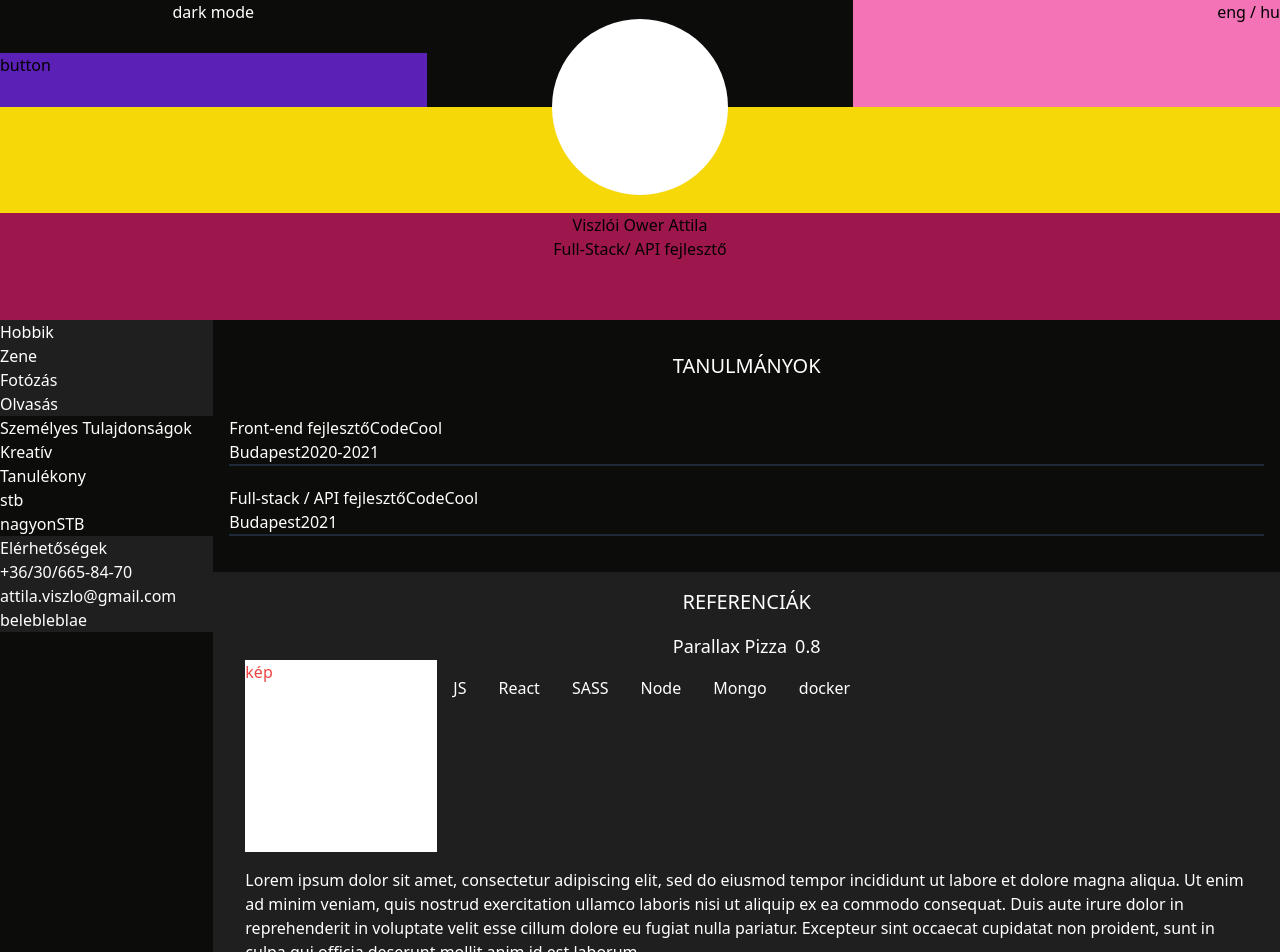
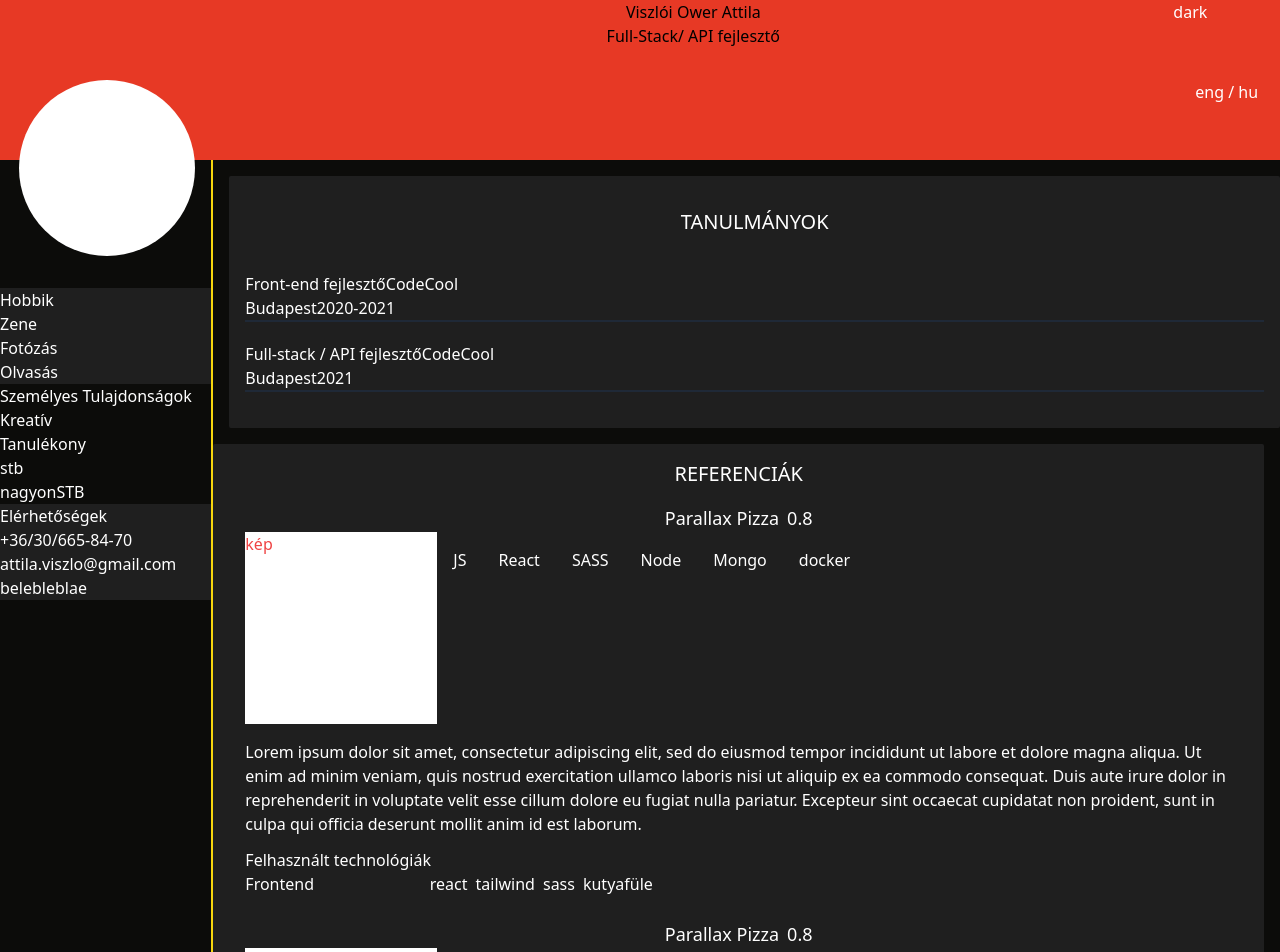
Before and after one commit to OwerHub/responsive-CV-oweriwild, a React (Create React App) app: page / in a window 1280 px wide. Shown: the top 952 px of the page. Built offline with nearby package versions, Linux system fonts and the light colour scheme.

Commit message:
Colors, responsives OK

```diff
--- a/src/App.js
+++ b/src/App.js
@@ -7,22 +7,22 @@ import Footer from "./components/footer";
 import { TextProvider } from "./context/TextContext";
 
 function App() {
-  //const [isLang, setLang] = useState("hu");
+  const [isDark, setDark] = useState(true);
 
   return (
     <TextProvider>
-      <div className="App ">
-        <HeadDiv></HeadDiv>
-        <div
+      <div className={`App ${isDark && "dark"}`}>
+        <HeadDiv switch={() => setDark(!isDark)} dark={isDark}></HeadDiv>
+        <selection
           className="
         grid grid-cols-1
         md:grid-cols-4  lg:grid-cols-5 xl:grid-cols-6
-
+        md:dark:bg-darkBlack md:bg-lightBg dark:text-white text-black
         "
         >
           <Body></Body>
           <Footer> </Footer>
-        </div>
+        </selection>
       </div>
     </TextProvider>
   );
--- a/src/components/body.jsx
+++ b/src/components/body.jsx
@@ -3,7 +3,11 @@ import References from "./references";
 import SoftwareSkills from "./softwareSkills";
 function Body(props) {
   return (
-    <div className=" md:col-start-2 md:col-span-3 lg:col-span-4 xl:col-span-5">
+    <div
+      className="
+          md:col-start-2 md:col-span-3 lg:col-span-4 xl:col-span-5
+         "
+    >
       <Education></Education>
       <References></References>
       <SoftwareSkills></SoftwareSkills>
--- a/src/components/contacts.jsx
+++ b/src/components/contacts.jsx
@@ -1,6 +1,6 @@
 const PersonalSkills = (props) => {
   return (
-    <div className="bg-darkGray">
+    <div className="bg-lightBg dark:bg-darkGray  md:bg-transparent">
       <header>{props.data.title}</header>
       <section>
         <div>{props.data.phone}</div>
--- a/src/components/education.jsx
+++ b/src/components/education.jsx
@@ -9,7 +9,13 @@ function Education(props) {
   } */
   //const theme = useContext(ThemeContext);
   return (
-    <div className="bg-darkBlack text-white px-4 py-4">
+    <div
+      className="
+          bg-lightCard dark:bg-darkBlack
+          md:dark:bg-darkGray
+            md:mt-4 md:ml-4 md:rounded-sm
+           px-4 py-4"
+    >
       <div className="uppercase text-center text-xl py-4 ">
         {text.education && text.education.title}
       </div>
--- a/src/components/footer.jsx
+++ b/src/components/footer.jsx
@@ -14,8 +14,11 @@ const Footer = () => {
 
   return (
     <div
-      className="bg-darkBlack text-white
-		md:col-start-1 md:row-start-1
+      className="
+				text-black dark:text-white md:text-white
+				md:bg-lightSide md:dark:bg-darkBlack
+					md:col-start-1 md:row-start-1 md:pt-32
+					md:border-r-2 md:dark:border-darkYellow md:border-darkBlack
 		"
     >
       {text.footer && <Hobbies data={text.footer.hobbies}></Hobbies>}
--- a/src/components/head.jsx
+++ b/src/components/head.jsx
@@ -10,52 +10,57 @@ function HeadDiv(props) {
   return (
     <header
       className="
-        bg-lightHead dark:bg-darkRed h-80
-          grid  grid-rows-6 grid-flow-col md:grid-cols-3  "
+        bg-lightHead dark:bg-darkRed h-80 md:h-40
+          grid  grid-rows-6 grid-flow-col md:grid-cols-8 md:grid-rows-4
+          lg:grid-cols-10 xl:grid-cols-12"
     >
       <div
         className="
-          bg-darkBlack
+
+          bg-darkBlack md:hidden
           col-start-1 col-span-3 row-start-1 row-span-2 "
       ></div>
 
       <div
         className="
-          text-white text-center
-          col-start-1 row-start-1"
+          text-left  text-white cursor-pointer
+          col-start-1 row-start-1 row-span-1 md:row-span-2
+          md:col-start-8 lg:col-start-10  xl:col-start-12
+      "
+        onClick={props.switch}
       >
-        dark mode
+        dark
       </div>
       <div
         className="
-          bg-purple-800 text-left
-          col-start-1 row-start-2
-      "
-      >
-        button
-      </div>
-      <div
-        className="
-            flex justify-center items-center
-            col-start-2 row-start-1 row-span-4"
+            flex justify-center items-center  md:items-baseline
+            col-start-2 row-start-1 row-span-4
+            md:col-start-1 md:col-span-2 md:row-start-3 md:row-span-2"
       >
         <div
           className="
-						w-44 h-44  rounded-full bg-white
+						w-44 h-44  rounded-full bg-white   z-10
             col-start-2 row-start-1"
         ></div>
       </div>
 
       <div
         className="
-            col-start-3 row-start-1 row-span-2 bg-pink-400"
+
+            col-start-3 row-start-1 row-span-2
+            md:row-start-3 md:row-span-2
+            md:col-start-8 lg:col-start-10  xl:col-start-12"
       >
         <LanguageSelect></LanguageSelect>
       </div>
       <div
         className="
-          text-center bg-pink-800
-          col-start-1 col-span-3 row-start-5  row-span-2 "
+          text-center
+          col-start-1 col-span-3 row-start-5  row-span-2
+          md:col-start-3 md:row-start-1  md:row-span-4
+          md:col-span-5 lg:col-span-7 xl:col-span-9
+
+          "
       >
         <div>{text.head && text.head[1]}</div>
         <div>{text.head && text.head[2]}</div>
--- a/src/components/hobbies.jsx
+++ b/src/components/hobbies.jsx
@@ -3,7 +3,7 @@ const Hobbies = (props) => {
     console.log(props.data);
   }
   return (
-    <div className="bg-darkGray">
+    <div className="dark:bg-darkGray  bg-lightBg md:bg-transparent">
       <header>{props.data.title}</header>
       <section>
         {props.data.datas.map((data, iterator) => (
--- a/src/components/languageSelect.jsx
+++ b/src/components/languageSelect.jsx
@@ -41,7 +41,7 @@ const LanguageSelect = () => {
   };
 
   return (
-    <div className=" text-right" onClick={() => clickFunct()}>
+    <div className=" text-center text-white" onClick={() => clickFunct()}>
       eng / hu
     </div>
   );
--- a/src/components/personalSkills.jsx
+++ b/src/components/personalSkills.jsx
@@ -1,6 +1,6 @@
 const PersonalSkills = (props) => {
   return (
-    <div className="bg-darkBlack">
+    <div className="bg-lightCard dark:bg-darkBlack  md:bg-transparent">
       <header>{props.data.title}</header>
       <section>
         {props.data.datas.map((data, iterator) => (
--- a/src/components/references.jsx
+++ b/src/components/references.jsx
@@ -5,7 +5,13 @@ import OneReference from "./oneReference";
 function Reference(props) {
   const [text, settext] = useContext(TextContext);
   return (
-    <div className="bg-darkGray text-white px-8 pb-6">
+    <div
+      className="
+
+            dark:bg-darkGray bg-lightBg md:bg-lightCard
+            px-8 pb-6
+            md:mt-4 md:mr-4 md:rounded-sm "
+    >
       <header className="text-center uppercase text-xl py-4">
         {text.references && text.references.title}
       </header>
--- a/src/components/softwareSkills.jsx
+++ b/src/components/softwareSkills.jsx
@@ -15,7 +15,13 @@ const SoftwareSkills = () => {
   };
 
   return (
-    <div className="bg-darkBlack text-white">
+    <div
+      className="
+
+        bg-lightCard dark:bg-darkBlack
+        md:dark:bg-darkGray
+          md:my-4 md:ml-4 md:rounded-sm "
+    >
       <header className="text-center py-5 uppercase text-xl">
         {text.softwareSkills && text.softwareSkills.title}
       </header>
```
